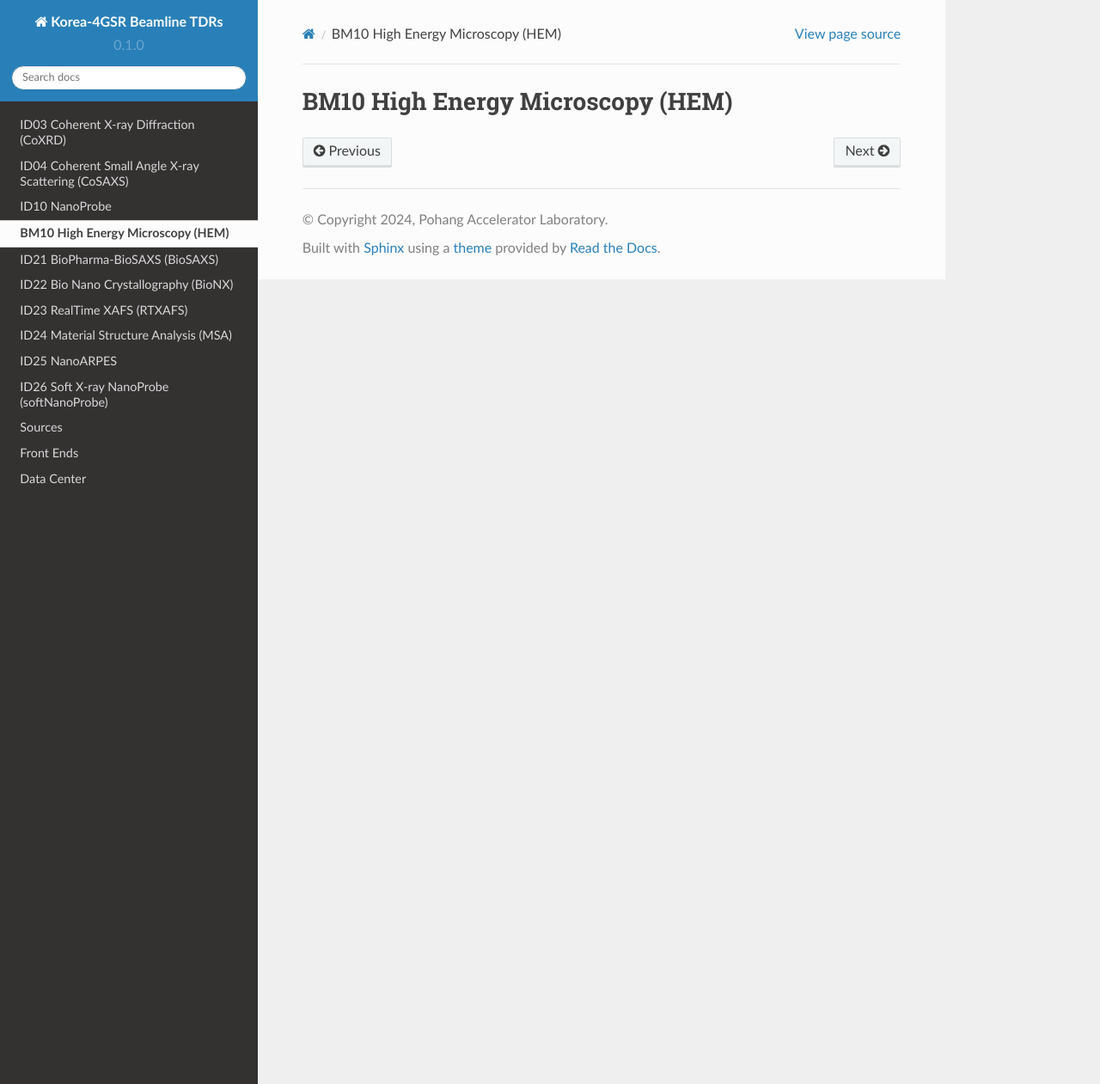
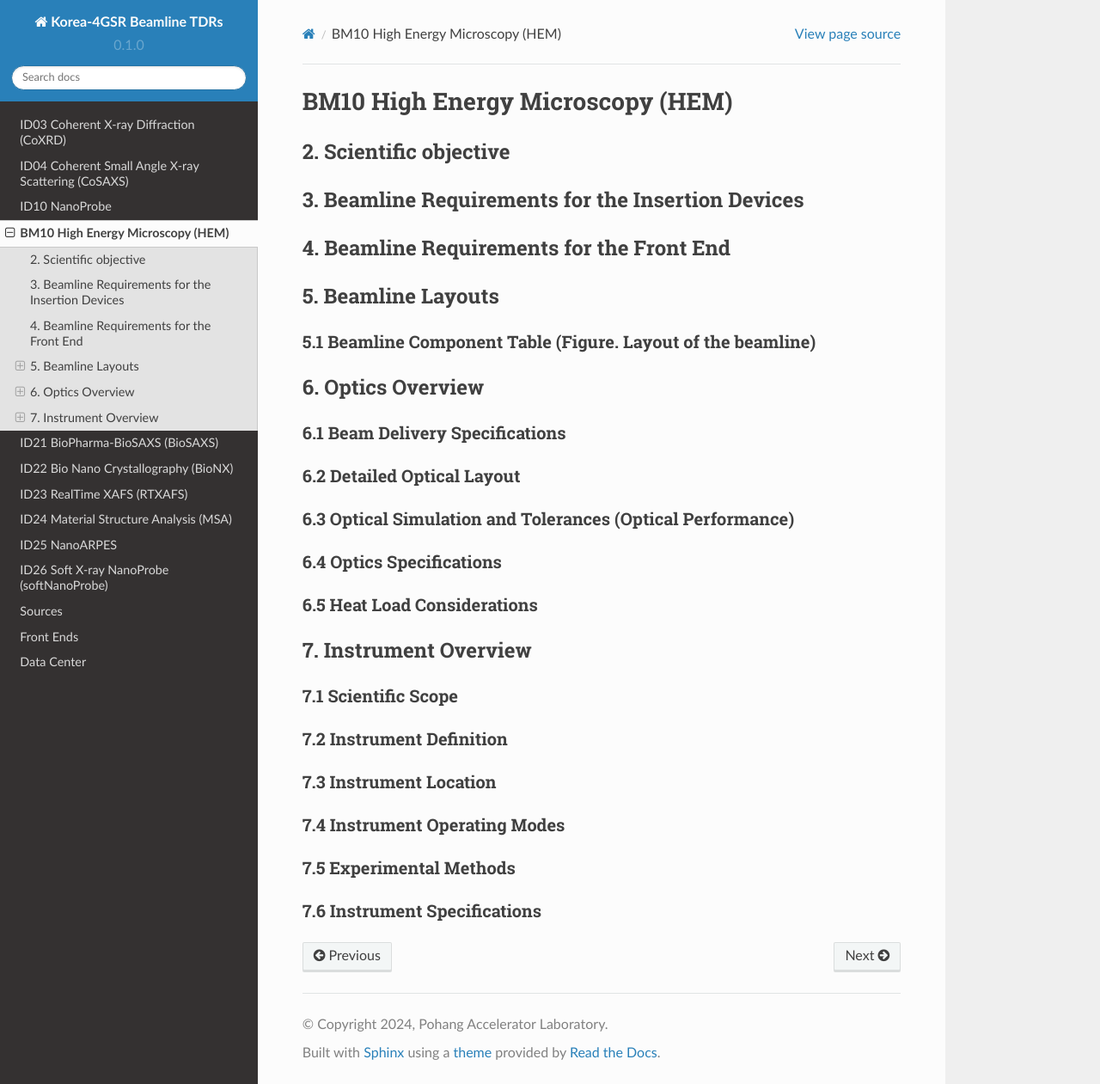
Before and after one commit to limjh0/Korea-4GSRBeamlineTDRs, a Sphinx documentation site: the page built from docs/source/BLs/BM10_HEM.rst, in a window 1280 px wide and 1261 px high. Shown: the whole window at 86% size. Built offline with Sphinx 7.4.7 and the Read the Docs theme 2.0.0, drawn with Linux system fonts in a browser that asks for light colours.

Commit message:
Update BM10_HEM.rst

```diff
--- a/docs/source/BLs/BM10_HEM.rst
+++ b/docs/source/BLs/BM10_HEM.rst
@@ -1,2 +1,44 @@
 BM10 High Energy Microscopy (HEM)
 ++++++++++++++++++++++++++++++++
+
+2. Scientific objective
+====================
+
+3. Beamline Requirements for the Insertion Devices
+==============================================
+
+4. Beamline Requirements for the Front End
+==========================================
+
+5. Beamline Layouts
+==================
+5.1 Beamline Component Table (Figure. Layout of the beamline)
+-------------------------------------------------------------
+
+6. Optics Overview
+=================
+6.1 Beam Delivery Specifications
+--------------------------------
+6.2 Detailed Optical Layout
+---------------------------
+6.3 Optical Simulation and Tolerances (Optical Performance)
+-----------------------------------------------------------
+6.4 Optics Specifications
+-------------------------
+6.5 Heat Load Considerations
+----------------------------
+
+7. Instrument Overview
+======================
+7.1 Scientific Scope
+--------------------
+7.2 Instrument Definition
+-------------------------
+7.3 Instrument Location
+-----------------------
+7.4 Instrument Operating Modes
+------------------------------
+7.5 Experimental Methods
+------------------------
+7.6 Instrument Specifications
+-----------------------------
```
